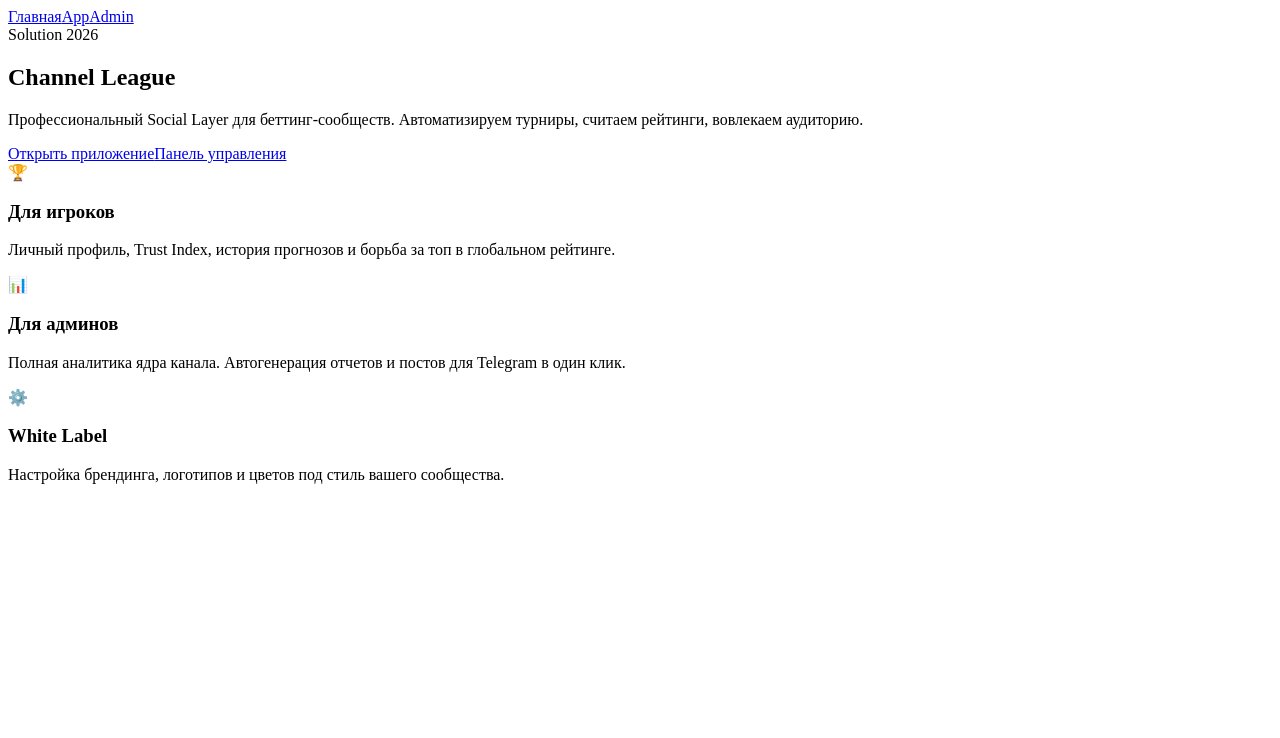
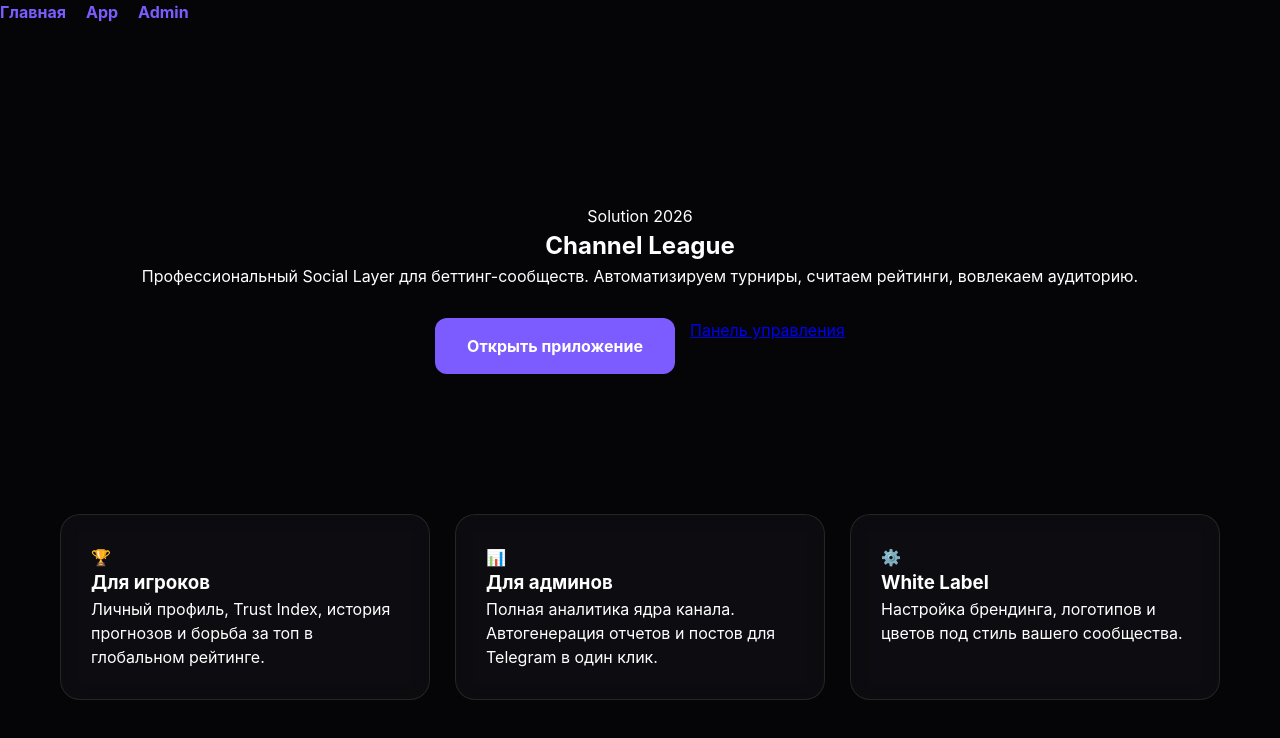
Before and after one commit to visitvitosatos-pixel/channel-league-mvp, a Next.js app: page / in a window 1280 px wide. Shown: the top 738 px of the page. Built offline with nearby package versions, Linux system fonts and the light colour scheme.

Commit message:
fix: restore missing styles and fix layout

```diff
--- a/app/globals.css
+++ b/app/globals.css
@@ -1,61 +1,81 @@
-/* Эффект стекла для карточек */
-.glass-effect {
-  background: rgba(255, 255, 255, 0.03) !important;
-  backdrop-filter: blur(15px);
-  border: 1px solid rgba(255, 255, 255, 0.08) !important;
-  box-shadow: 0 10px 30px rgba(0, 0, 0, 0.5);
-  transition: transform 0.3s ease;
+/* Полный сброс, чтобы ссылки не слипались */
+* {
+  box-sizing: border-box;
+  margin: 0;
+  padding: 0;
 }
 
-.glass-effect:hover {
-  transform: translateY(-5px);
-  border-color: var(--accent) !important;
+:root {
+  --bg-dark: #050508;
+  --accent: #7c5cff;
+  --glass: rgba(255, 255, 255, 0.03);
 }
 
-/* Пульсирующая кнопка (привлекает внимание в рекламе) */
-.pulse-animation {
-  animation: pulse 2s infinite;
-  box-shadow: 0 0 0 0 rgba(124, 92, 255, 0.7);
+body {
+  background-color: var(--bg-dark);
+  color: #fff;
+  font-family: 'Inter', sans-serif;
+  line-height: 1.5;
+  overflow-x: hidden;
 }
 
-@keyframes pulse {
-  0% { transform: scale(1); box-shadow: 0 0 0 0 rgba(124, 92, 255, 0.7); }
-  70% { transform: scale(1.05); box-shadow: 0 0 0 15px rgba(124, 92, 255, 0); }
-  100% { transform: scale(1); box-shadow: 0 0 0 0 rgba(124, 92, 255, 0); }
+/* Обертка лендинга */
+.landing-wrapper {
+  max-width: 1200px;
+  margin: 0 auto;
+  padding: 60px 20px;
 }
 
-.card-status {
-  font-size: 10px;
-  text-transform: uppercase;
+/* Навигация (чтобы ГлавнаяAppAdmin не слипались) */
+nav {
+  display: flex;
+  gap: 20px;
+  margin-bottom: 40px;
+}
+
+nav a {
   color: var(--accent);
-  letter-spacing: 1px;
-  margin-bottom: 10px;
+  text-decoration: none;
   font-weight: bold;
 }
 
-.card-link {
-  display: inline-block;
-  margin-top: 15px;
-  color: var(--accent);
-  text-decoration: none;
-  font-size: 14px;
-  font-weight: 600;
+/* Секция Hero */
+.hero-section {
+  text-align: center;
+  padding: 80px 0;
 }
 
-/* Живой статус (мигающая точка) */
-.live-pulse::before {
-  content: '';
-  display: inline-block;
-  width: 8px;
-  height: 8px;
-  background: #ff4b4b;
-  border-radius: 50%;
-  margin-right: 8px;
-  animation: blink 1s infinite;
+/* Кнопки */
+.button-group {
+  display: flex;
+  gap: 15px;
+  justify-content: center;
+  margin-top: 30px;
 }
 
-@keyframes blink {
-  0% { opacity: 1; }
-  50% { opacity: 0.3; }
-  100% { opacity: 1; }
+.btn-main {
+  background: var(--accent);
+  padding: 16px 32px;
+  border-radius: 12px;
+  color: white;
+  text-decoration: none;
+  font-weight: bold;
 }
+
+/* Сетка карточек */
+.features-grid {
+  display: grid;
+  grid-template-columns: repeat(auto-fit, minmax(300px, 1fr));
+  gap: 25px;
+  margin-top: 60px;
+}
+
+/* Стеклянная карточка */
+.info-card {
+  background: var(--glass) !important;
+  backdrop-filter: blur(15px);
+  border: 1px solid rgba(255, 255, 255, 0.1) !important;
+  padding: 30px;
+  border-radius: 20px;
+  text-align: left;
+}
--- a/app/layout.tsx
+++ b/app/layout.tsx
@@ -1,6 +1,6 @@
+import "./globals.css";
 import type { Metadata } from "next";
 import type { ReactNode } from "react";
-import "./globals.css";
 import { TelegramThemeClient } from "@/components/TelegramThemeClient";
 import { TopNav } from "@/components/TopNav";
 import Script from "next/script"; // Импортируем для вставки скриптов
```
